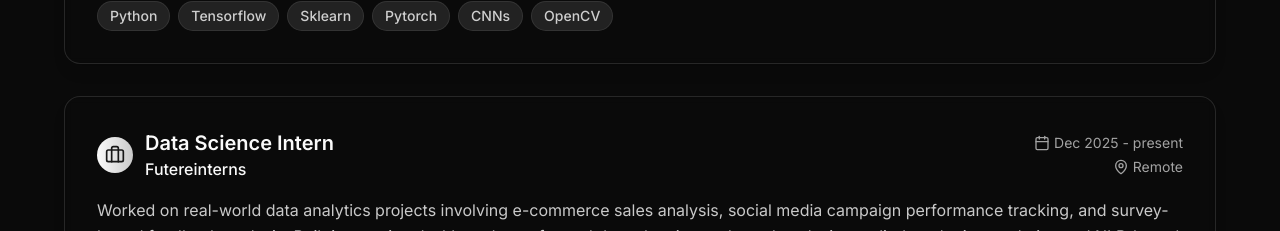
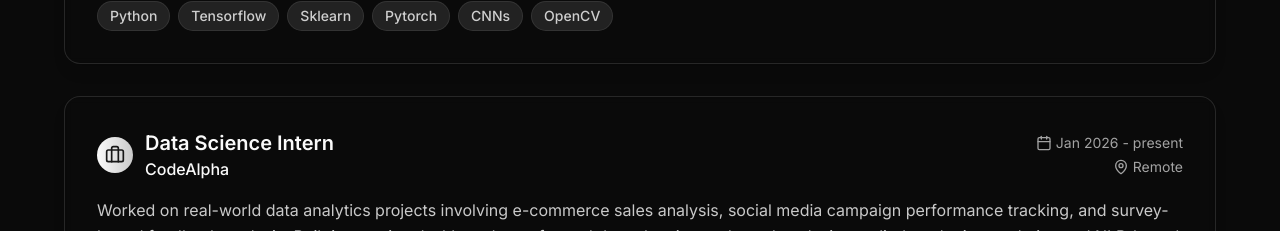
Before and after one commit to iVishav48/Portfolio, a Next.js app: page / in a window 1280 px wide. Shown: the part 2280-2511 px from the top of the page. Built offline with nearby package versions, Linux system fonts and the light colour scheme.

Commit message:
added recent experience

```diff
--- a/src/components/experience.tsx
+++ b/src/components/experience.tsx
@@ -16,9 +16,9 @@ const experiences = [
   },
   {
     title: "Data Science Intern",
-    company: "Futereinterns",
+    company: "CodeAlpha",
     location: "Remote",
-    period: "Dec 2025 - present",
+    period: "Jan 2026 - present",
     description: "Worked on real-world data analytics projects involving e-commerce sales analysis, social media campaign performance tracking, and survey-based feedback analysis. Built interactive dashboards, performed data cleaning and trend analysis, applied marketing analytics and NLP-based sentiment analysis, and delivered actionable insights to support data-driven decision-making.",
     technologies: ["Power BI", "Python", "Seaborn", "Pandas", "NLP"]
   },
```
